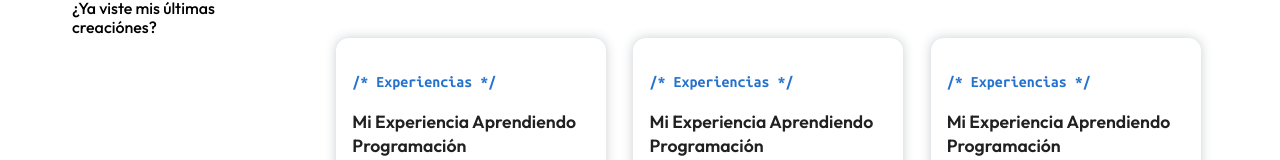
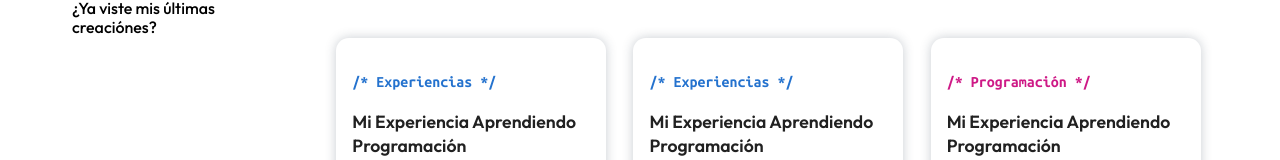
Before and after one commit to YerikAH/portfolio, a React (Vite) app: page /blog in a window 1280 px wide. Shown: the part 498-658 px from the top of the page. Built offline with nearby package versions, Linux system fonts and the light colour scheme.

Commit message:
Dev: order code

```diff
--- a/public/data.json
+++ b/public/data.json
@@ -155,7 +155,7 @@
           },
           {
             "id": "blog_3",
-            "word":"exp",
+            "word":"code",
             "title": "Mi Experiencia Aprendiendo Programación",
             "description": "Durante los últimos 8 meses he estado inmerso en un intenso proceso de aprendizaje de programación. Este periodo ha sido uno de los más desafiantes y gratificantes de mi vida..."
           }
@@ -317,7 +317,7 @@
           },
           {
             "id": "blog_3",
-            "word":"exp",
+            "word":"code",
             "title": "Mi Experiencia Aprendiendo Programación",
             "description": "Durante los últimos 8 meses he estado inmerso en un intenso proceso de aprendizaje de programación. Este periodo ha sido uno de los más desafiantes y gratificantes de mi vida..."
           }
--- a/src/components/pages/blog/section/first/GroupBoxBlog.tsx
+++ b/src/components/pages/blog/section/first/GroupBoxBlog.tsx
@@ -1,4 +1,5 @@
 import React from "react";
+import { TopicsColorEnum, TopicsEnum } from "../../../../../enum/LanguageEnum";
 import { NavigationBlogProps } from "../../../../../interface/props";
 import {
   GroupBox,
@@ -10,22 +11,38 @@ import {
 } from "../../../../../styles/blog/section_first_blog";
 
 export default function GroupBoxBlog({ nav }: NavigationBlogProps) {
+  function selectColor(value: TopicsEnum): TopicsColorEnum {
+    switch (value) {
+      case TopicsEnum.exp:
+        return TopicsColorEnum.blue;
+      case TopicsEnum.review:
+        return TopicsColorEnum.purple;
+      case TopicsEnum.code:
+        return TopicsColorEnum.pink;
+      default:
+        return TopicsColorEnum.blue;
+    }
+  }
+  function returnWord(value: TopicsEnum){
+    const wordTopics = nav.navigation_blog.topics.find(item => item.word === value)
+    if(wordTopics === undefined){
+        return "Radio"
+    }
+    return wordTopics.name;
+  }
+
   return (
     <GroupBox>
-
       {nav.blog_preview.map((item, i) => (
         <GroupContent>
           <GroupContentLink></GroupContentLink>
-            <SpanText className="var(--blue-brig)">/* Experiencias */</SpanText>
+          <SpanText className={selectColor(item.word)}>/* {returnWord(item.word)} */</SpanText>
           <TitleBox>{item.title}</TitleBox>
           <TextBox>
-              Durante los últimos 8 meses he estado inmerso en un intenso
-              proceso de aprendizaje de programación. Este periodo ha sido uno
-              de los más desafiantes y gratificantes de mi vida...
+            {item.description}
           </TextBox>
         </GroupContent>
       ))}
-
     </GroupBox>
   );
 }
--- a/src/constant/contextInitialState.ts
+++ b/src/constant/contextInitialState.ts
@@ -1,4 +1,4 @@
-import { Language, Theme } from "../enum/LanguageEnum";
+import { Language, Theme, TopicsEnum } from "../enum/LanguageEnum";
 import { ContextInterface, ContextThemeInterface } from "../interface/props";
 
 export const CONTEXT_INITIAL_STATE: ContextInterface = {
@@ -116,15 +116,15 @@ export const CONTEXT_INITIAL_STATE: ContextInterface = {
       topics: [
         {
           name:"",
-          word: ""
+          word: TopicsEnum.exp
         },
         {
           name:"",
-          word: ""
+          word: TopicsEnum.review
         },
         {
           name:"",
-          word: ""
+          word: TopicsEnum.code
         },
       ],
       project : ""
@@ -136,19 +136,19 @@ export const CONTEXT_INITIAL_STATE: ContextInterface = {
     blog_preview:[
       {
         id: "",
-        word:"",
+        word: TopicsEnum.exp,
         title: "",
         description: ""
       },
       {
         id: "",
-        word:"",
+        word: TopicsEnum.exp,
         title: "",
         description: ""
       },
       {
         id: "",
-        word:"",
+        word: TopicsEnum.exp,
         title: "",
         description: ""
       }
--- a/src/constant/dataInitialState.ts
+++ b/src/constant/dataInitialState.ts
@@ -1,3 +1,4 @@
+import { TopicsEnum } from "../enum/LanguageEnum";
 import { Welcome } from "../interface/data";
 
 export const DATA_INITIAL_STATE: Welcome = {
@@ -61,15 +62,15 @@ export const DATA_INITIAL_STATE: Welcome = {
           topics: [
             {
               name:"",
-              word: ""
+              word:  TopicsEnum.exp
             },
             {
               name:"",
-              word: ""
+              word:  TopicsEnum.review
             },
             {
               name:"",
-              word: ""
+              word:  TopicsEnum.code
             },
           ],
           project : ""
@@ -81,19 +82,19 @@ export const DATA_INITIAL_STATE: Welcome = {
         blog_preview:[
           {
             id: "",
-            word:"",
+            word:TopicsEnum.exp,
             title: "",
             description: ""
           },
           {
             id: "",
-            word:"",
+            word:TopicsEnum.exp,
             title: "",
             description: ""
           },
           {
             id: "",
-            word:"",
+            word:TopicsEnum.exp,
             title: "",
             description: ""
           }
@@ -159,15 +160,15 @@ export const DATA_INITIAL_STATE: Welcome = {
           topics: [
             {
               name:"",
-              word: ""
+              word: TopicsEnum.exp
             },
             {
               name:"",
-              word: ""
+              word: TopicsEnum.review
             },
             {
               name:"",
-              word: ""
+              word: TopicsEnum.code
             },
           ],
           project : ""
@@ -179,19 +180,19 @@ export const DATA_INITIAL_STATE: Welcome = {
         blog_preview:[
           {
             id: "",
-            word:"",
+            word:TopicsEnum.exp,
             title: "",
             description: ""
           },
           {
             id: "",
-            word:"",
+            word:TopicsEnum.exp,
             title: "",
             description: ""
           },
           {
             id: "",
-            word:"",
+            word:TopicsEnum.exp,
             title: "",
             description: ""
           }
```
Lines whose indentation alone changed are shown as unchanged.
